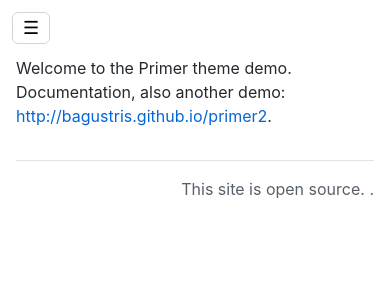
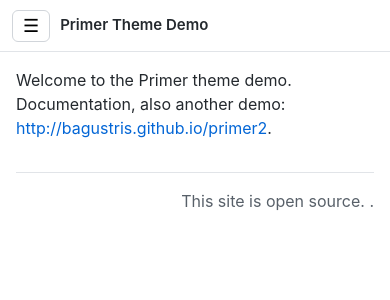
Before and after one commit to bagustris/primer2-theme, a Jekyll site: the page built from index.md, in a window 390 px wide. Shown: the top 300 px of the page. Built offline with Jekyll 4.4.1, drawn with Linux system fonts in a browser that asks for light colours; comment, search, counter and statistics services are not loaded.

Commit message:
Fix: show site title next to hamburger on mobile
Co-authored-by: bagustris <3158361+bagustris@users.noreply.github.com>

```diff
--- a/_layouts/default.html
+++ b/_layouts/default.html
@@ -10,8 +10,11 @@
     {% include head-custom.html %}
   </head>
   <body>
-    <!-- Mobile menu toggle -->
-    <button class="sidebar-toggle" id="sidebar-toggle" aria-label="Toggle navigation">&#9776;</button>
+    <!-- Mobile header (hamburger + site title) -->
+    <header class="mobile-header" role="banner">
+      <button class="sidebar-toggle" id="sidebar-toggle" aria-label="Toggle navigation">&#9776;</button>
+      <a class="mobile-site-title" href="{{ "/" | absolute_url }}">{{ site.title | default: "Home" }}</a>
+    </header>
 
     <div class="book-layout">
       <!-- ── Left sidebar ── -->
--- a/_sass/book-layout.scss
+++ b/_sass/book-layout.scss
@@ -1,4 +1,6 @@
 // Two-column GitBook-style layout
+
+$mobile-header-height: 52px;
 
 * { box-sizing: border-box; }
 
@@ -132,20 +134,43 @@ body { margin: 0; }
   padding: 40px 48px;
 }
 
-// ── Mobile ──
-.sidebar-toggle {
+// ── Mobile header (hidden on desktop) ──
+.mobile-header {
   display: none;
   position: fixed;
-  top: 12px;
-  left: 12px;
+  top: 0;
+  left: 0;
+  right: 0;
+  height: $mobile-header-height;
   z-index: 200;
   background: #fff;
+  border-bottom: 1px solid #e1e4e8;
+  align-items: center;
+  padding: 0 12px;
+  gap: 10px;
+
+  .sidebar-toggle {
+    flex-shrink: 0;
+    background: none;
     border: 1px solid #d1d5da;
     border-radius: 6px;
     padding: 6px 10px;
     cursor: pointer;
     font-size: 18px;
     line-height: 1;
+  }
+}
+
+.mobile-site-title {
+  font-weight: 600;
+  font-size: 15px;
+  color: #24292e;
+  text-decoration: none;
+  white-space: nowrap;
+  overflow: hidden;
+  text-overflow: ellipsis;
+
+  &:hover { color: #0366d6; }
 }
 
 .sidebar-overlay {
@@ -157,10 +182,12 @@ body { margin: 0; }
 }
 
 @media (max-width: 768px) {
-  .sidebar-toggle { display: block; }
+  .mobile-header { display: flex; }
 
   .book-sidebar {
     transform: translateX(-100%);
+    top: $mobile-header-height;
+    height: calc(100vh - #{$mobile-header-height});
   }
 
   .book-sidebar.is-open {
@@ -172,17 +199,21 @@ body { margin: 0; }
     display: block;
   }
 
+  .sidebar-overlay {
+    top: $mobile-header-height;
+  }
+
   .book-content {
     margin-left: 0;
   }
 
   .book-content-inner {
-    padding: 56px 20px 32px;
+    padding: calc(#{$mobile-header-height} + 16px) 20px 32px;
   }
 }
 
 @media (max-width: 480px) {
   .book-content-inner {
-    padding: 56px 16px 24px;
+    padding: calc(#{$mobile-header-height} + 16px) 16px 24px;
   }
 }
```
Lines whose indentation alone changed are shown as unchanged.
